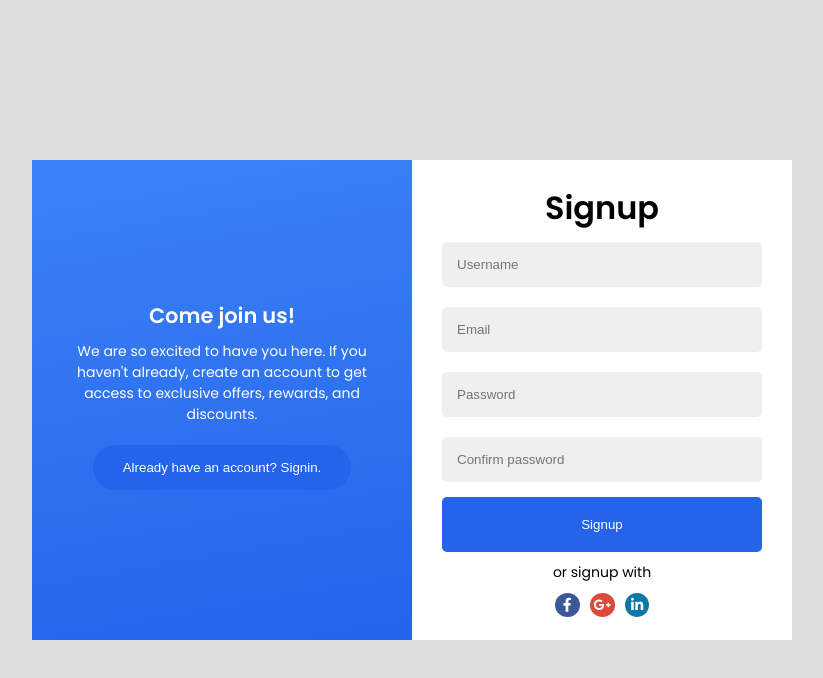
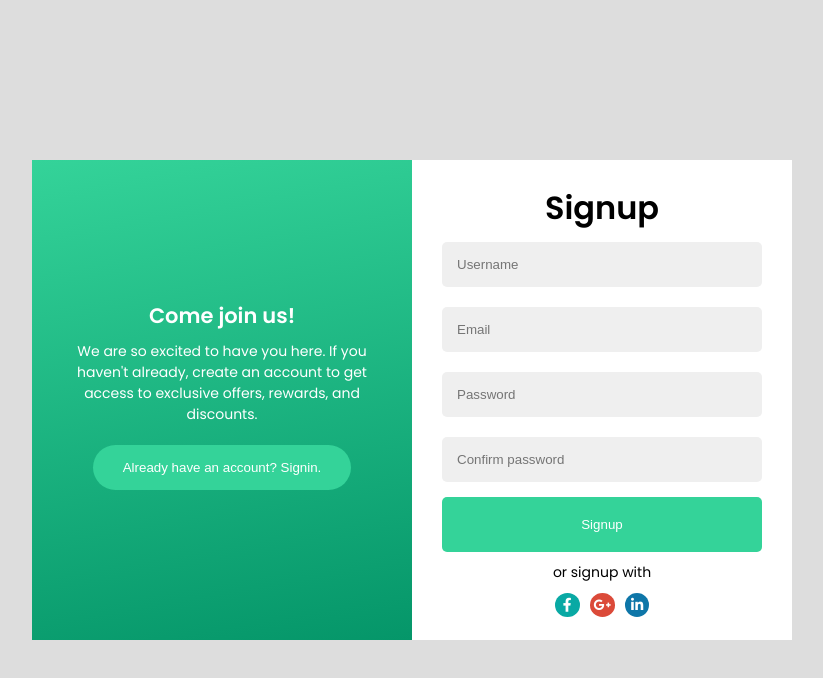
Before and after one commit to codexpression-nj/Angular-Login, an Angular app: page / in a window 1280 px wide. Shown: the top 678 px of the page, without its empty margins (228-1051 px from the left). Built offline with nearby package versions, Linux system fonts and the light colour scheme.

Commit message:
ui updte

```diff
--- a/src/app/app.component.html
+++ b/src/app/app.component.html
@@ -4,7 +4,7 @@
     <app-signin-form></app-signin-form>
   </div>
   <div class="intros-container">
-    <app-signin-intro (toggleForm)="onToggleForm()"></app-signin-intro>
-    <app-signup-intro (toggleForm)="onToggleForm()"></app-signup-intro>
+    <app-signin-intro (toggleSigninForm)="onToggleForm()"></app-signin-intro>
+    <app-signup-intro (toggleSignupForm)="onToggleForm()"></app-signup-intro>
   </div>
 </div>
--- a/src/app/app.component.ts
+++ b/src/app/app.component.ts
@@ -17,8 +17,8 @@ export class AppComponent {
   isSignup: boolean = true;
 
   onToggleForm() {
-    console.log('this.isSignup');
+    this.isSignup = !this.isSignup;
+    console.log('this.isSign' +  this.isSignup);
 
-    this.isSignup = !this.isSignup;
   }
 }
--- a/src/app/components/signin-intro/signin-intro.component.ts
+++ b/src/app/components/signin-intro/signin-intro.component.ts
@@ -11,7 +11,5 @@ export class SigninIntroComponent {
 
   onToggleForm() {
     this.toggleSigninForm.emit();
-    console.log( this.toggleSigninForm.emit());
-
   }
 }
--- a/src/app/components/signup-intro/signup-intro.component.ts
+++ b/src/app/components/signup-intro/signup-intro.component.ts
@@ -10,8 +10,6 @@ export class SignupIntroComponent {
   @Output() toggleSignupForm = new EventEmitter<void>();
 
   onToggleForm() {
-    console.log( this.toggleSignupForm.emit());
-
     this.toggleSignupForm.emit();
   }
 }
--- a/src/styles.css
+++ b/src/styles.css
@@ -41,7 +41,7 @@ body {
   justify-content: center;
   flex-direction: column;
   height: 480px;
-  transition: all 0.5s ease-in;
+  transition: all 0.10s ease-in;
 }
 
 .container .forms-container .form-control h2 {
@@ -66,7 +66,7 @@ body {
   border: none;
   padding: 20px;
   margin-top: 5px;
-  background-color: #7E6093;
+  background-color: #34d399;
   border-radius: 5px;
   color: #fff;
   cursor: pointer;
@@ -88,7 +88,7 @@ body {
 
 .container .forms-container .form-control .socials .fa-facebook-f {
   padding: 5px 8px;
-  background-color: #3b5998;
+  background-color: #09A9A4;
 }
 
 .container .forms-container .form-control .socials .fa-google-plus-g {
@@ -174,7 +174,7 @@ body {
 }
 
 .change .forms-container .form-control.signup-form button {
-  background-color: #2563eb !important;
+  background-color: #34d399 !important;
 }
 
 .change .forms-container .form-control.signin-form {
@@ -185,11 +185,13 @@ body {
 
 .change .intros-container .intro-control {
   transform: translateX(-100%);
-  background: linear-gradient(170deg, #3b82f6, #2563eb);
+  /* background: linear-gradient(170deg, #3b82f6, #2563eb);   */
+  background: linear-gradient(170deg, #34d399, #059669);
+
 }
 
 .change .intros-container .intro-control #signin-btn {
-  background-color: #2563eb;
+  background-color: #34d399;
 }
 
 .change .intros-container .intro-control.signin-intro {
```
